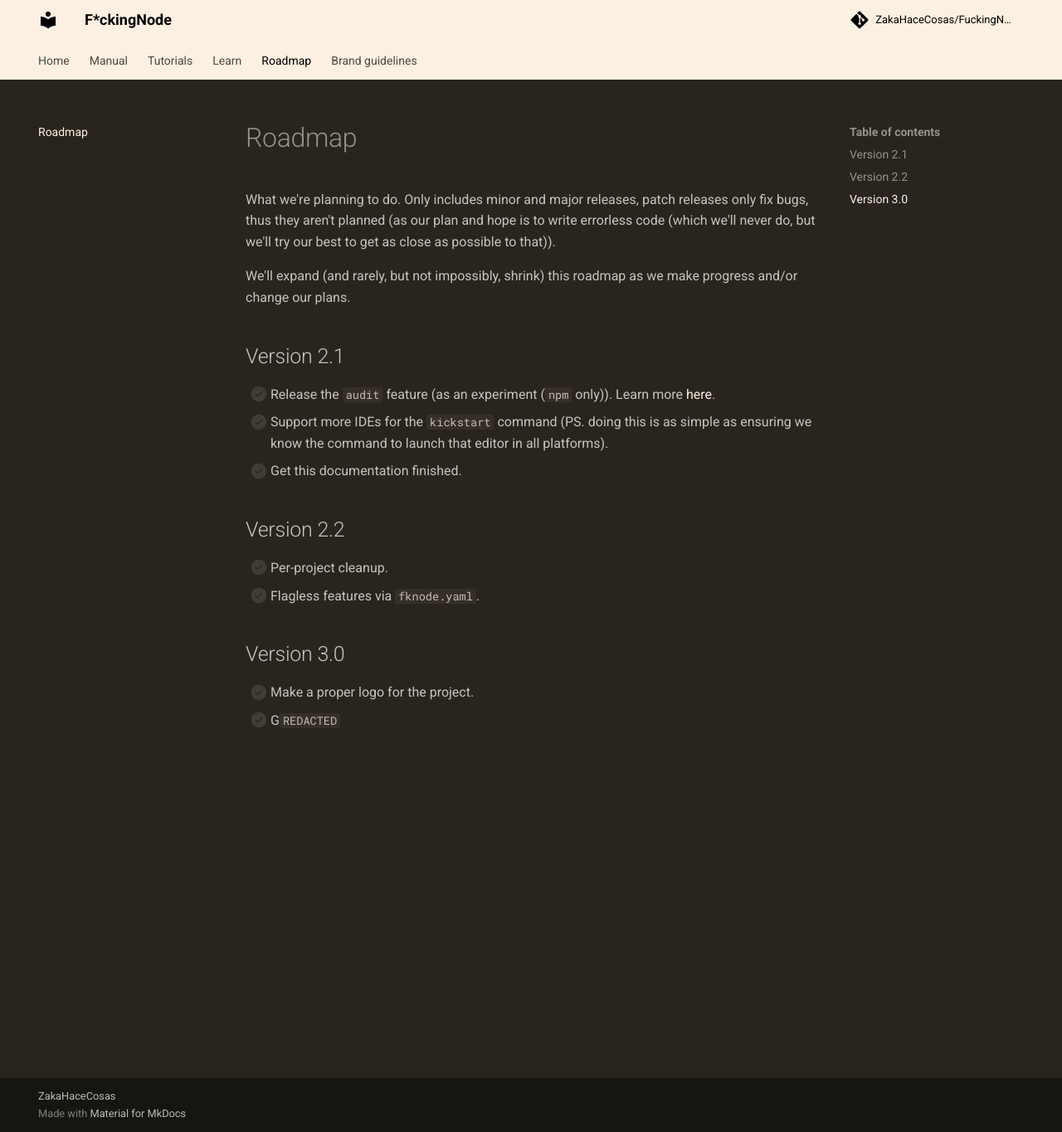
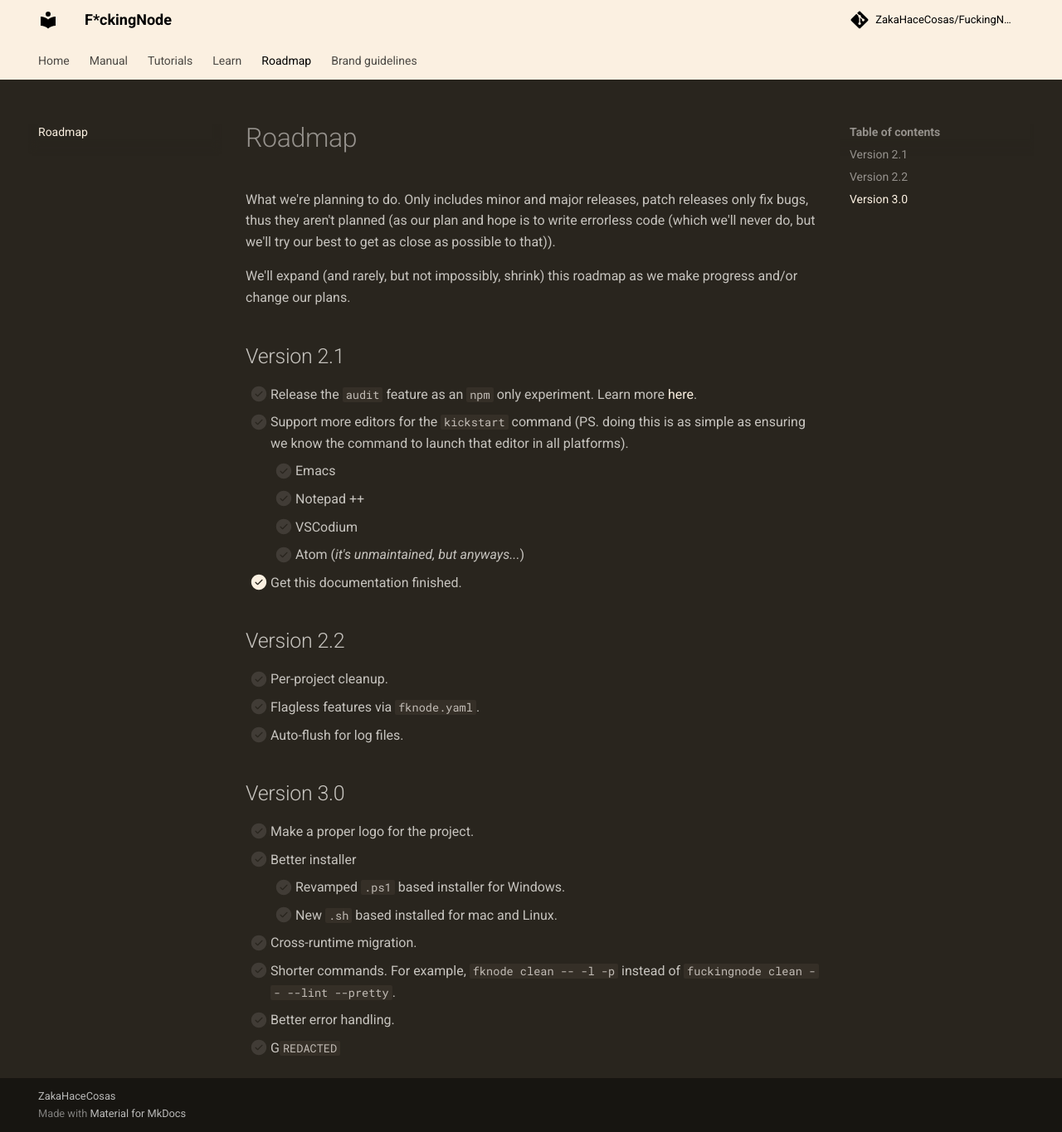
Before and after one commit to ZakaHaceCosas/FuckingNode, an MkDocs documentation site: the page built from docs/about/roadmap.md, in a window 1280 px wide and 1365 px high. Shown: the whole window at 83% size. Built offline with MkDocs 1.6.1 and Material for MkDocs 9.7.7, drawn with Linux system fonts in a browser that asks for light colours; comment, search, counter and statistics services are not loaded.

Commit message:
minor changes

```diff
--- a/docs/about/roadmap.md
+++ b/docs/about/roadmap.md
@@ -6,16 +6,27 @@ We'll expand (and rarely, but not impossibly, shrink) this roadmap as we make pr
 
 ## Version 2.1
 
-- [ ] Release the `audit` feature (as an experiment (`npm` only)). Learn more [here](../learn/audit.md).
-- [ ] Support more IDEs for the `kickstart` command (PS. doing this is as simple as ensuring we know the command to launch that editor in all platforms).
-- [ ] Get this documentation finished.
+- [ ] Release the `audit` feature as an `npm` only experiment. Learn more [here](../learn/audit.md).
+- [ ] Support more editors for the `kickstart` command (PS. doing this is as simple as ensuring we know the command to launch that editor in all platforms).
+    - [ ] Emacs
+    - [ ] Notepad ++
+    - [ ] VSCodium
+    - [ ] Atom (_it's unmaintained, but anyways..._)
+- [X] Get this documentation finished.
 
 ## Version 2.2
 
 - [ ] Per-project cleanup.
 - [ ] Flagless features via `fknode.yaml`.
+- [ ] Auto-flush for log files.
 
 ## Version 3.0
 
 - [ ] Make a proper logo for the project.
+- [ ] Better installer
+    - [ ] Revamped `.ps1` based installer for Windows.
+    - [ ] New `.sh` based installed for mac and Linux.
+- [ ] Cross-runtime migration.
+- [ ] Shorter commands. For example, `fknode clean -- -l -p` instead of `fuckingnode clean -- --lint --pretty`.
+- [ ] Better error handling.
 - [ ] G`REDACTED`
--- a/docs/overrides/extra.css
+++ b/docs/overrides/extra.css
@@ -1,6 +1,6 @@
-/* not the best place for this but otherwise it ain't working
-bun c: fbf0e1
-ora c: fca737
+/*
+Bun color: #FBF0E1
+Orange cl: #FCA737
 */
 *,
 [data-md-color-scheme="slate"] {
@@ -21,3 +21,8 @@ ora c: fca737
 .md-typeset [type="checkbox"]:checked + .task-list-indicator:before {
     background-color: #fbf0e1 !important;
 }
+.md-typeset .md-button:focus,
+.md-typeset .md-button:hover {
+    background-color: var(--md-primary-fg-color--dark) !important;
+    border-color: var(--md-primary-fg-color--dark) !important;
+}
```
Also changed, not shown: 1 other file.
